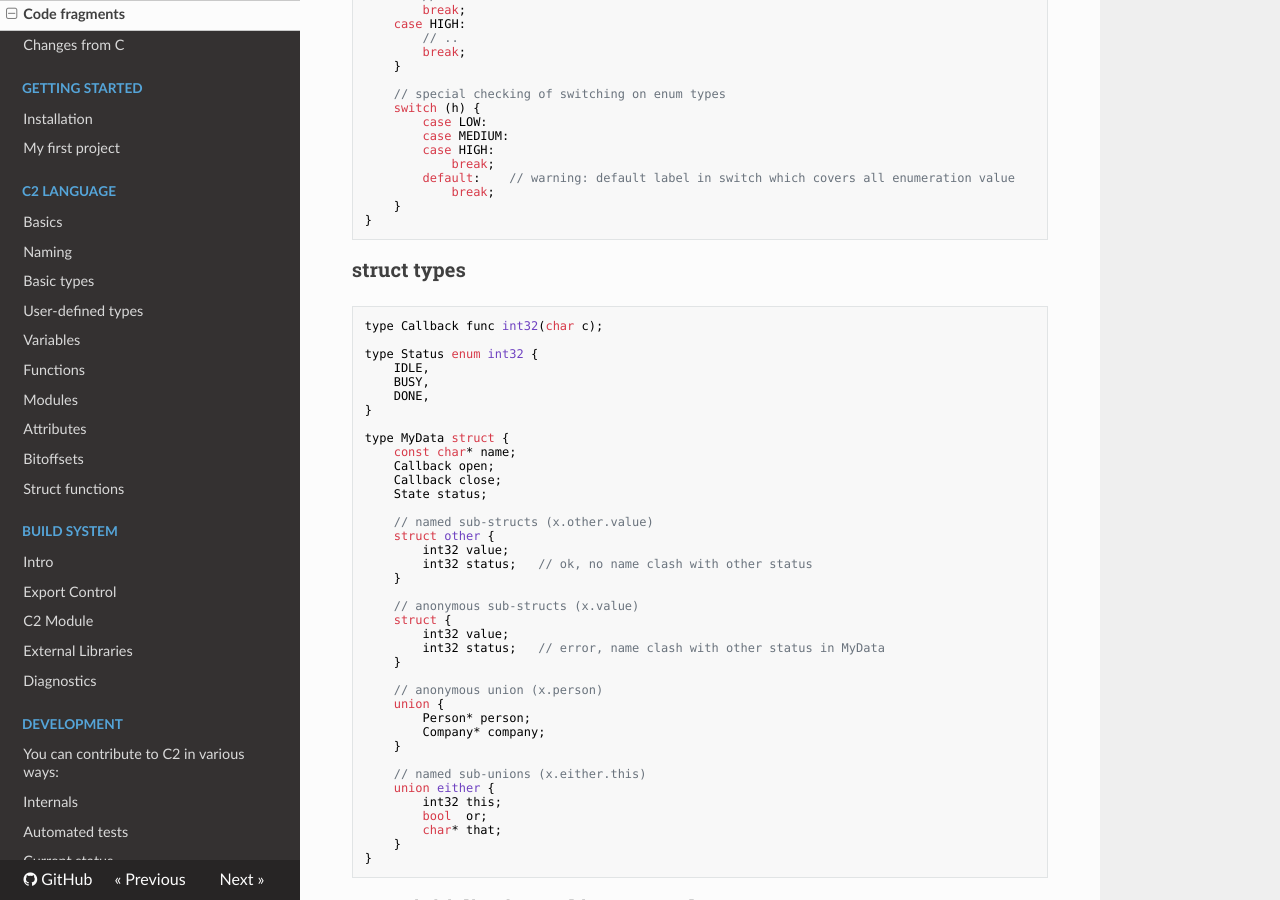
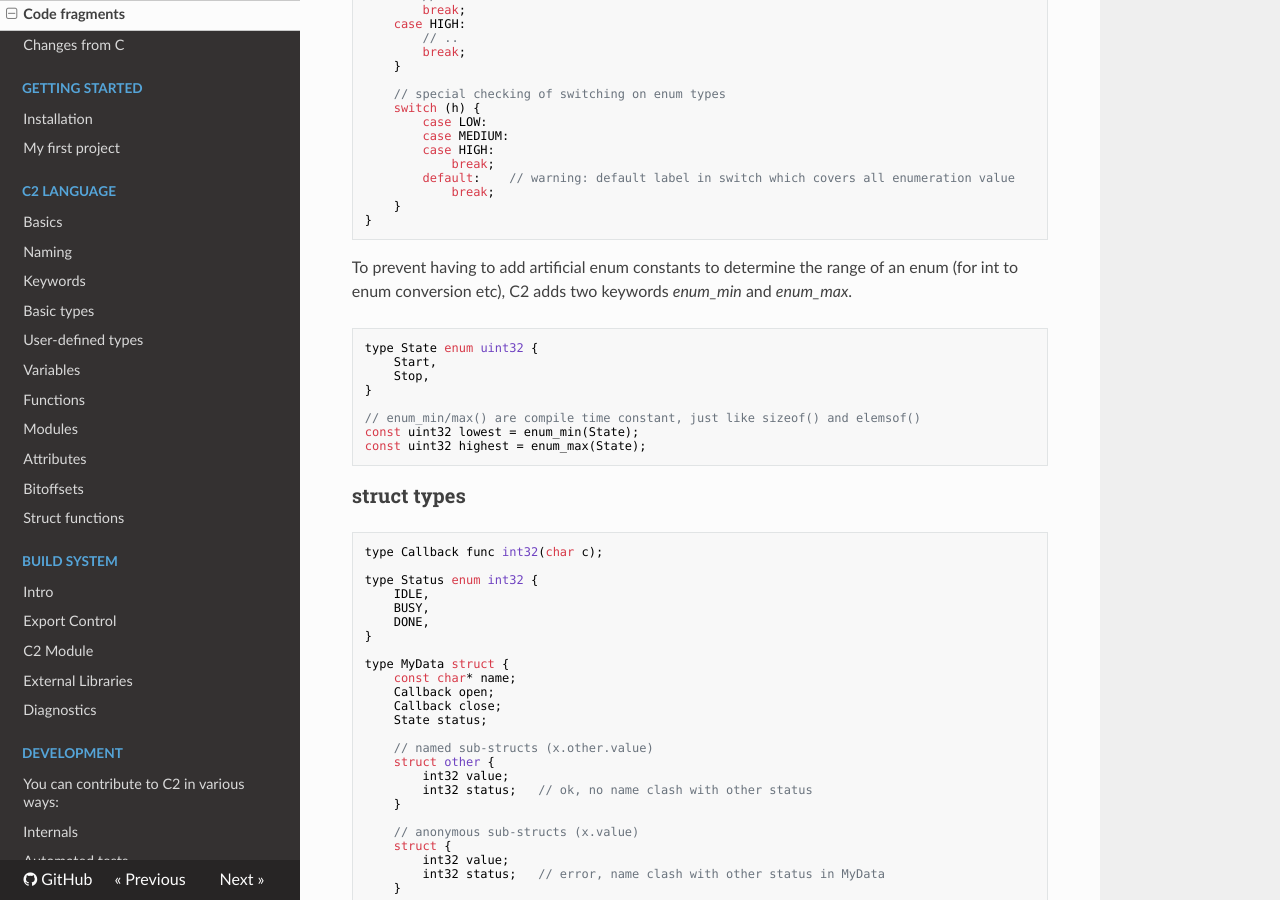
Before and after one commit to c2lang/documentation, an MkDocs documentation site: the page built from documentation/docs/introduction/code_fragments.md, in a window 1280 px wide and 900 px high, scrolled down 1095 px. Built offline with MkDocs 1.6.1, drawn with Linux system fonts in a browser that asks for light colours; nearby versions of some CDN libraries; old or Windows-style settings are respelled for this version of MkDocs.

Commit message:
docs: added list of keywords and small example for enum_min/max()

````diff
--- a/documentation/docs/introduction/code_fragments.md
+++ b/documentation/docs/introduction/code_fragments.md
@@ -75,6 +75,20 @@ func void demo_enum(Height h) {
             break;
     }
 }
+```
+
+To prevent having to add artificial enum constants to determine the range of an enum (for int to enum
+conversion etc), C2 adds two keywords _enum_min_ and _enum_max_.
+
+```c
+type State enum uint32 {
+    Start,
+    Stop,
+}
+
+// enum_min/max() are compile time constant, just like sizeof() and elemsof()
+const uint32 lowest = enum_min(State);
+const uint32 highest = enum_max(State);
 ```
 
 ### struct types
--- a/documentation/mkdocs.yml
+++ b/documentation/mkdocs.yml
@@ -14,6 +14,7 @@ pages:
 - C2 Language:
   - language/basics.md
   - language/naming.md
+  - language/keywords.md
   - language/basic_types.md
   - User-defined types: language/user_types.md
   - language/variables.md
````
Also changed, not shown: documentation/docs/language/keywords.md (added, +56 -0 lines).
